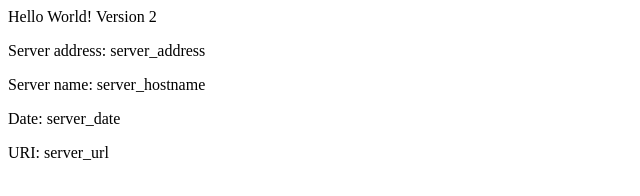
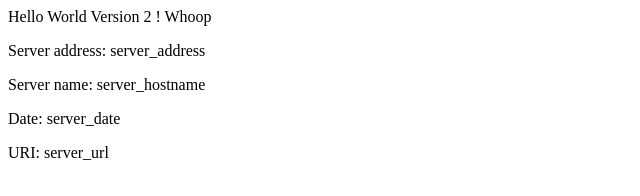
Before and after one commit to maverick1974/eks-example, a plain HTML site: page src/index.html in a window 1280 px wide. Shown: the full height of the page, 0-640 px from the left. Drawn offline with Linux system fonts and the light colour scheme.

Commit message:
Revert "v2 Updating home page"
This reverts commit 1d0699d7939a7812e266f48cba4505dfbfd54911.

```diff
--- a/src/index.html
+++ b/src/index.html
@@ -2,7 +2,7 @@
 <title>Hello World Version 2</title>
 </head>
 <div class="info">
-<h>Hello World! Version 2</h>
+<h>Hello World Version 2 ! Whoop</h>
 <p><span>Server&nbsp;address:</span> <span>server_address</span></p>
 <p><span>Server&nbsp;name:</span> <span>server_hostname</span></p>
 <p class="smaller"><span>Date:</span> <span>server_date</span></p>
```
